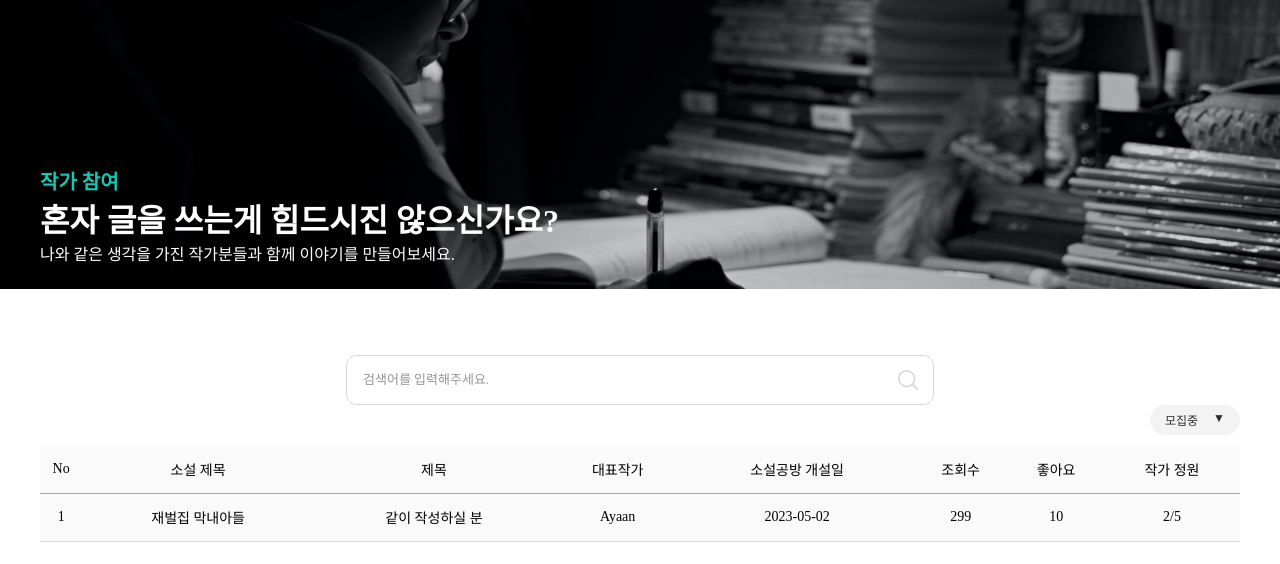
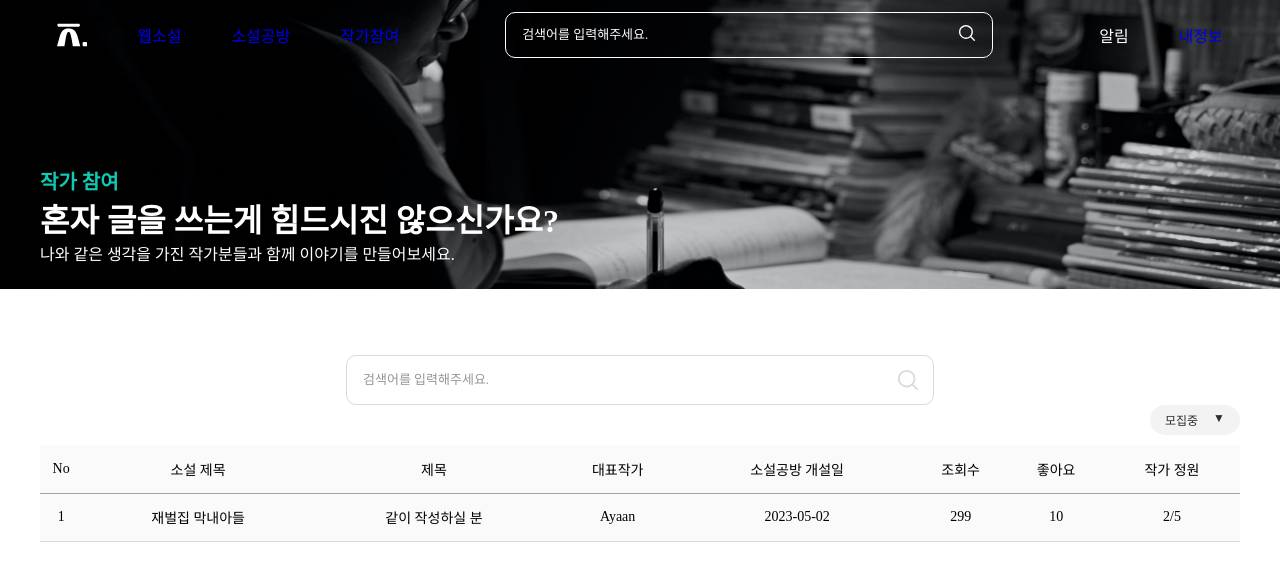
Before and after one commit to cafe-jun/garden-writer-front, a Next.js app: page /recruitment in a window 1280 px wide. Shown: the top 564 px of the page. Built offline with nearby package versions, Linux system fonts and the light colour scheme; a web font is replaced by a local one.

Commit message:
[feat] page header 생성, background에 따른 ui

```diff
--- a/src/components/PageHeader/PageHeader.module.scss
+++ b/src/components/PageHeader/PageHeader.module.scss
@@ -1,6 +1,11 @@
 @import '../../styles/value.scss';
 
 .header {
+    z-index: 99999;
+    position: fixed;
+    top: 0;
+    left: 0;
+    right: 0;
     display: flex;
     justify-content: center;
     align-items: center;
@@ -28,4 +33,84 @@
         display: flex;
         gap: 50px;
     }
+
+    &.white {
+        color: $white-1;
+        a {
+            text-decoration: none;
+            &:visited, &:active {
+                color: $white-1;
+            }
+        }
+    }
 }
+
+.recruitmentSearchWrapOriginal {
+    position: relative;
+    display: inline-block;
+    margin: 0 106px;
+    button {
+        content: '';
+        position: absolute;
+        top: 50%;
+        right: 16px;
+        transform: translateY(-50%);
+        width: 20px;
+        height: 20px;
+        background-color: transparent;
+        border: none;
+        cursor: pointer;
+    }
+    input {
+        padding: 16px 46px 16px 16px;
+        width: 488px;
+        height: 46px;
+        font-size: $s13px;
+        color: $blue-1;
+        background-color: transparent;
+        border-radius: 10px;
+        border: 0.5px solid $blue-1;
+        &::placeholder {
+            color: $blue-1 ;
+        }
+        &:focus, &:focus-visible {
+            border: 1px solid $blue-2;
+            outline: none;
+        }
+    }
+}
+
+.recruitmentSearchWrapWhite {
+    position: relative;
+    display: inline-block;
+    margin: 0 106px;
+    button {
+        content: '';
+        position: absolute;
+        top: 50%;
+        right: 16px;
+        transform: translateY(-50%);
+        width: 20px;
+        height: 20px;
+        background-color: transparent;
+        border: none;
+        cursor: pointer;
+    }
+    input {
+        padding: 16px 46px 16px 16px;
+        width: 488px;
+        height: 46px;
+        font-size: $s13px;
+        color: $white-1;
+        background-color: transparent;
+        border-radius: 10px;
+        border: 0.5px solid $white-1;
+        &::placeholder {
+            color: $white-1 ;
+        }
+        &:focus, &:focus-visible {
+            border: 1px solid $white-1;
+            outline: none;
+        }
+    }
+}
--- a/src/components/PageHeader/PageHeader.tsx
+++ b/src/components/PageHeader/PageHeader.tsx
@@ -1,13 +1,17 @@
-import Image from 'next/image';
+import Image, { StaticImageData } from 'next/image';
 import Link from 'next/link';
-import React, { ChangeEvent, useState } from 'react';
+import React, { ChangeEvent, useMemo, useState } from 'react';
 
 import Logo from '@/images/login-logo.svg';
+import LogoWhite from '@/images/logo-white.svg';
+import SearchIconPrimary from '@/images/search-icon-primary.svg';
+import SearchIconWhite from '@/images/search-icon-white.svg';
 
 import { SearchInput } from '../SearchInput/SearchInput';
 import styles from './PageHeader.module.scss';
+import { PageHeaderBackground, PageHeaderProps } from './type';
 
-export const PageHeader = () => {
+export const PageHeader = ({ background = PageHeaderBackground.original }: PageHeaderProps) => {
   const [search, setSearch] = useState<string>('');
 
   const handleSearch = (e: ChangeEvent<HTMLInputElement>): void => {
@@ -18,9 +22,44 @@ export const PageHeader = () => {
     console.log('search');
   };
 
+  const searchStyle = useMemo((): string => {
+    switch (background) {
+      // eslint-disable-next-line default-case-last
+      default:
+      case PageHeaderBackground.original:
+        return styles.recruitmentSearchWrapOriginal;
+      case PageHeaderBackground.white:
+        return styles.recruitmentSearchWrapWhite;
+    }
+  }, []);
+
+  const searchIcon = useMemo((): StaticImageData => {
+    switch (background) {
+      // eslint-disable-next-line default-case-last
+      default:
+      case PageHeaderBackground.original:
+        return SearchIconPrimary;
+      case PageHeaderBackground.white:
+        return SearchIconWhite;
+    }
+  }, []);
+
+  const LogoIcon = useMemo((): StaticImageData => {
+    switch (background) {
+      // eslint-disable-next-line default-case-last
+      default:
+      case PageHeaderBackground.original:
+        return Logo;
+      case PageHeaderBackground.white:
+        return LogoWhite;
+    }
+  }, []);
+
   return (
-    <header className={styles.header}>
-      <Image className={styles.headerLogo} src={Logo} alt="logo" />
+    <header
+      className={`${styles.header} ${background === PageHeaderBackground.white && styles.white}`}
+    >
+      <Image className={styles.headerLogo} src={LogoIcon} alt="logo" />
       <div className={styles.headerLeftContents}>
         <Link href="/" replace={false} prefetch={false}>
           웹소설
@@ -36,6 +75,8 @@ export const PageHeader = () => {
         search={search}
         handleSearch={handleSearch}
         handleSubmitSearch={handleSubmitSearch}
+        style={searchStyle}
+        buttonIcon={searchIcon}
       />
       <div className={styles.headerRightContents}>
         <div>알림</div>
--- /dev/null
+++ b/src/components/PageHeader/type.ts
@@ -0,0 +1,8 @@
+export interface PageHeaderProps {
+  background?: string;
+}
+
+export enum PageHeaderBackground {
+  original = 'original',
+  white = 'white',
+}
--- a/src/pages/recruitment/index.tsx
+++ b/src/pages/recruitment/index.tsx
@@ -2,6 +2,7 @@ import { useRouter } from 'next/router';
 import React, { ChangeEvent, useEffect, useState } from 'react';
 
 import PageContentHeader from '@/components/PageContentHeader/PageContentHeader';
+import { PageHeader } from '@/components/PageHeader/PageHeader';
 import PaginationBar from '@/components/PaginationBar/PaginationBar';
 import { RecruitmentTable as Table } from '@/components/RecruitmentTable/RecruitmentTable';
 import { RecruitmentTable, RecruitmentTableStatus } from '@/components/RecruitmentTable/type';
@@ -96,6 +97,7 @@ const RecruitmentPage = () => {
 
   return (
     <div>
+      <PageHeader background="white" />
       <PageContentHeader backgroundImage={pageContentHeader.backgroundImage}>
         <div className={styles.headerTextWrap}>
           <p className={styles.headerBadge}>{pageContentHeader.badge}</p>
```
